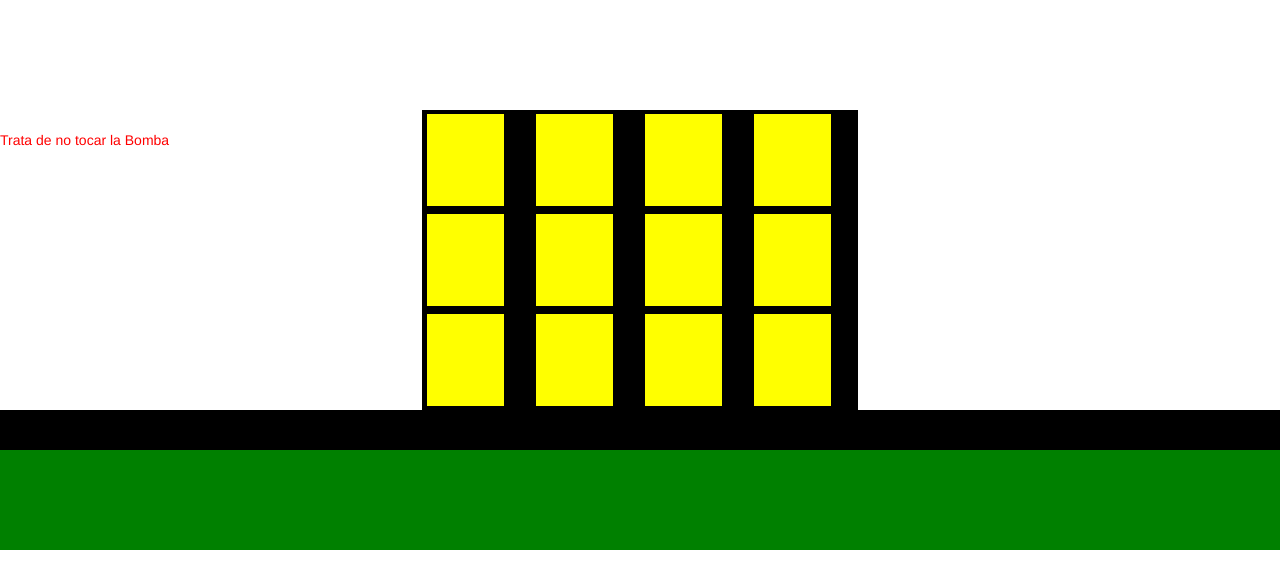
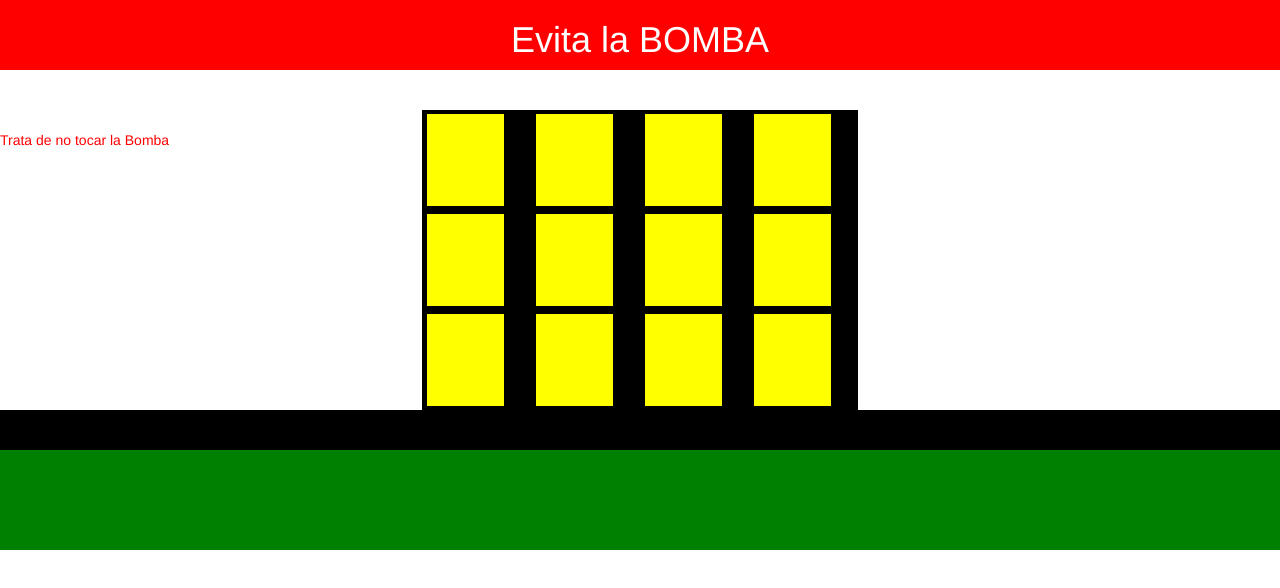
Before and after one commit to rasec13x06/4GeeksMcboCesarC, a plain HTML site: page index.html in a window 1280 px wide. Drawn offline with nearby package versions, Linux system fonts and the light colour scheme.

Commit message:
Modificacion Header css

```diff
--- a/css/style.css
+++ b/css/style.css
@@ -1,4 +1,6 @@
-
+header {
+	background-color: red
+}
 
 p{
 	color: red;
```
